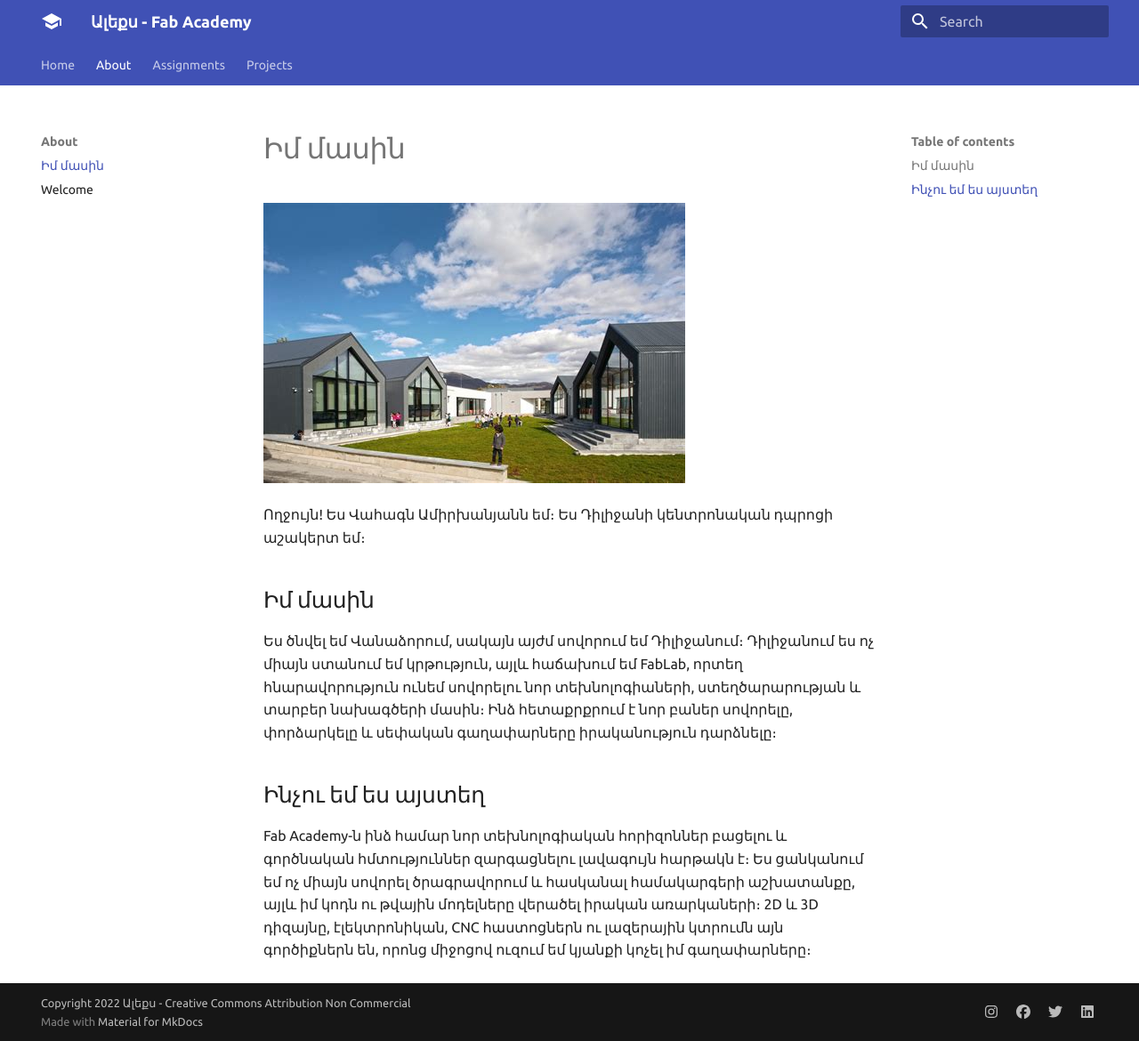
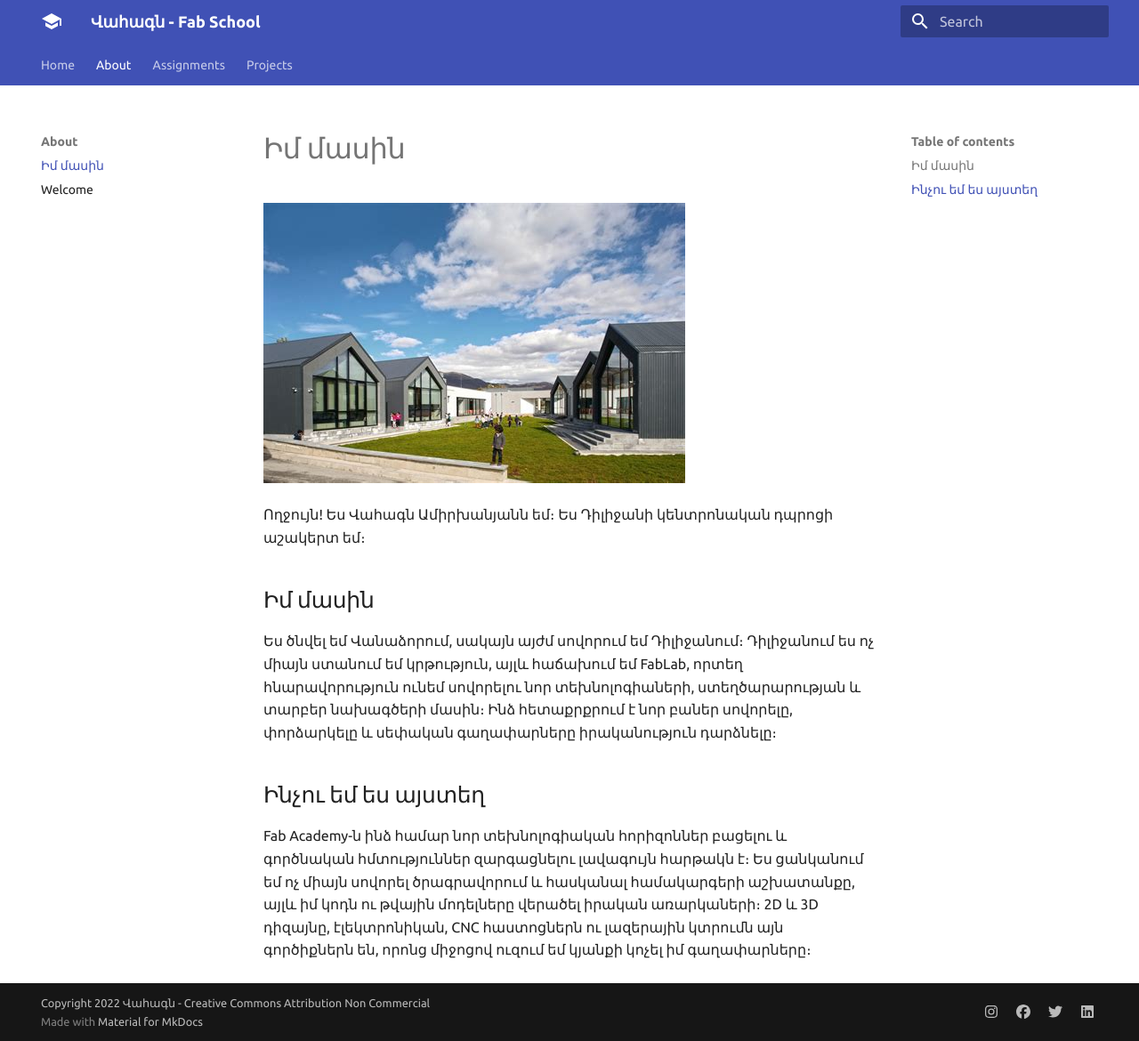
Before and after one commit to vahagnamirkhanyan2010-gif/Vahagn-Amirkhanyan, an MkDocs documentation site: the page built from docs/about/index.md, in a window 1280 px wide and 1170 px high. Shown: the whole window at 89% size. Built offline with MkDocs 1.6.1 and Material for MkDocs 9.7.7, drawn with Linux system fonts in a browser that asks for light colours.

Commit message:
Third commit

```diff
--- a/mkdocs.yml
+++ b/mkdocs.yml
@@ -1,8 +1,8 @@
 # Replace the text below to customize your site
-site_name: Ալեքս - Fab Academy
-site_description: Fab Academy documentation site for Alex
-site_author: Ալեքս
-copyright: Copyright 2022 Ալեքս - Creative Commons Attribution Non Commercial
+site_name: Վահագն - Fab School
+site_description: Fab School documentation site for Վահագն
+site_author: Վահագն
+copyright: Copyright 2022 Վահագն - Creative Commons Attribution Non Commercial
 
 site_url: http://fibasile.fabcloud.io/fabacademy-student-template/
 
```
